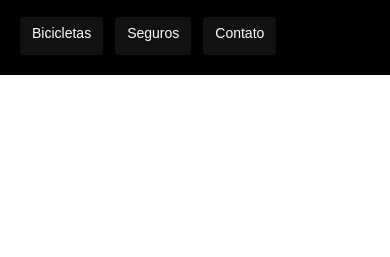
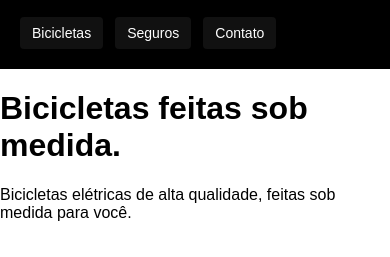
Before and after one commit to Mirtonmqs/bikcraft, a plain HTML site: page index.html in a window 390 px wide. Shown: the part 59-316 px from the top of the page. Drawn offline with Linux system fonts and the light colour scheme.

Commit message:
header ok

```diff
--- a/index.html
+++ b/index.html
@@ -26,6 +26,16 @@
       </nav>
     </div>
   </header>
+
+  <main class="introducao-bg">
+    <div class="introducao">
+      <h1>Bicicletas feitas sob medida.</h1>
+      <p>Bicicletas elétricas de alta qualidade, feitas sob medida para você.
+      </p>
+      <a href=""></a>
+    </div>
+
+  </main>
 </body>
 
 </html>
--- a/style.css
+++ b/style.css
@@ -42,6 +42,7 @@ a {
   display: inline-block;
   padding: 16px 0px;
   font-size: 18px;
+  position: relative;
 }
 
 .header-menu a:after {
@@ -52,6 +53,7 @@ a {
   background: #ffffff;
   margin-top: 4px;
   transition: 0.3s;
+  position: absolute;
 }
 
 .header-menu a:hover:after {
@@ -70,6 +72,9 @@ a {
   .header-menu a:hover {
     background: #2e2e2e;
   }
+  .header a:after {
+    display: none;
+  }
 }
 
 @media (max-width: 600px) {
```
